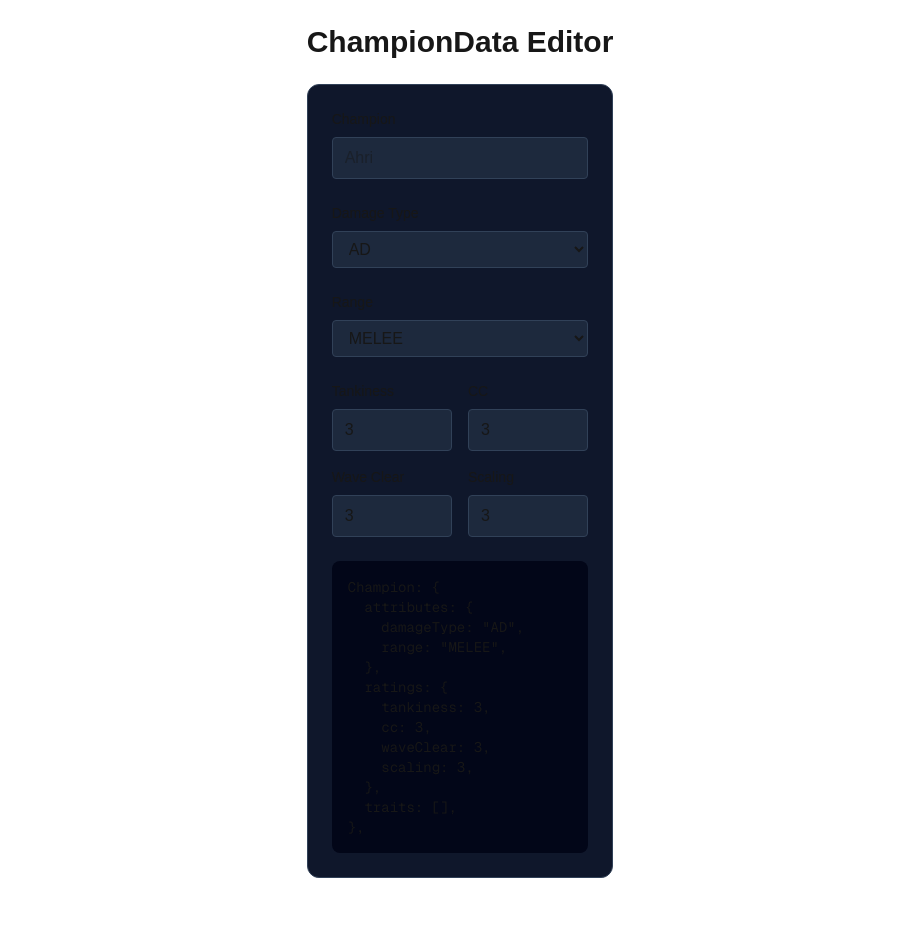
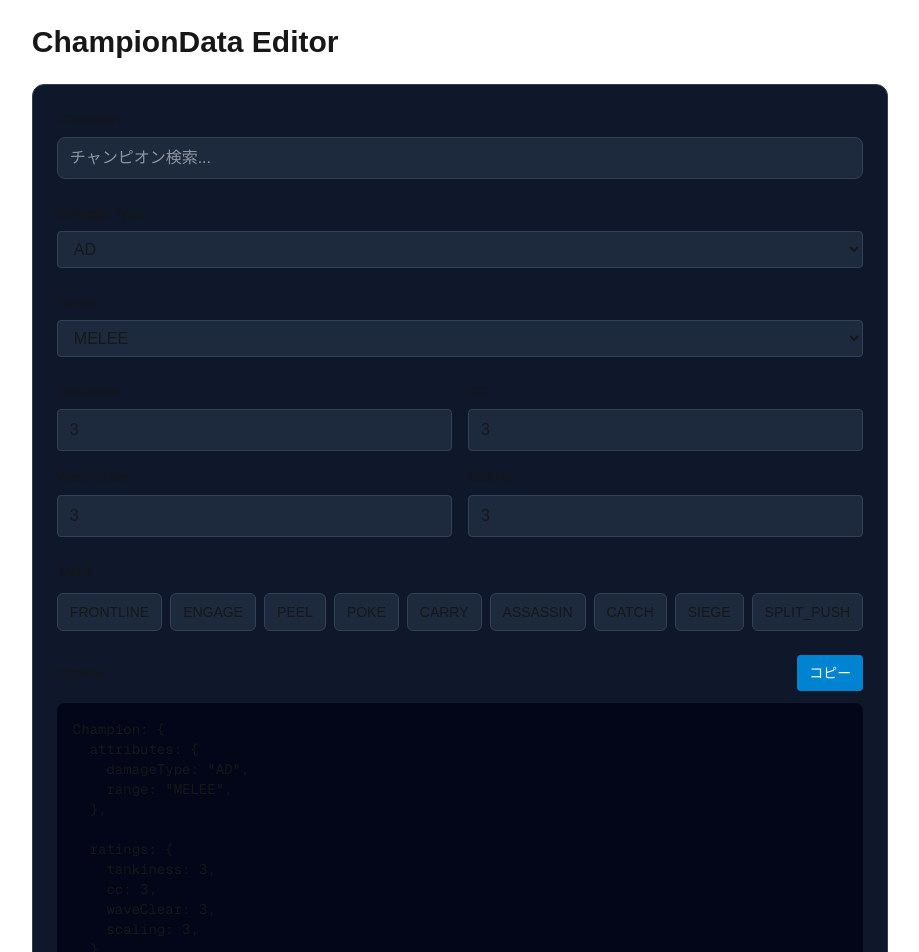
Before and after one commit to kyosukesai17-tech/PickWise, a Next.js app: page /editor in a window 1280 px wide. Shown: the top 952 px of the page, without its empty margins (180-1099 px from the left). Before the commit the page ends 902 px from the top, so only its background shows below. Built offline with nearby package versions, Linux system fonts and the light colour scheme.

Commit message:
ChampionDataEditor.tsxを対応

```diff
--- a/components/ChampionDataEditor.tsx
+++ b/components/ChampionDataEditor.tsx
@@ -1,14 +1,19 @@
 "use client";
 
-import { useState } from "react";
+import { useMemo, useState } from "react";
+
+import { TRAITS } from "../data/championData/traits";
+import type { ChampionTrait } from "../data/championData/traits";
+import type { Champion } from "../types/champion";
+
 import ChampionSelector from "./ChampionSelector";
-import type { Champion } from "../types/champion";
 
 const damageTypes = ["AD", "AP", "MIXED"] as const;
 const ranges = ["MELEE", "RANGED"] as const;
 
 export default function ChampionDataEditor() {
-  const [champion, setChampion] = useState("");
+  const [selectedChampion, setSelectedChampion] =
+    useState<Champion | null>(null);
 
   const [damageType, setDamageType] =
     useState<(typeof damageTypes)[number]>("AD");
@@ -21,6 +26,50 @@
   const [waveClear, setWaveClear] = useState(3);
   const [scaling, setScaling] = useState(3);
 
+  const [traits, setTraits] = useState<ChampionTrait[]>([]);
+
+  function toggleTrait(trait: ChampionTrait) {
+    setTraits((prev) =>
+      prev.includes(trait)
+        ? prev.filter((t) => t !== trait)
+        : [...prev, trait]
+    );
+  }
+
+  const preview = useMemo(() => {
+    const traitText =
+      traits.length === 0
+        ? ""
+        : "\n    " +
+          traits.map((trait) => `TRAITS.${trait}`).join(",\n    ") +
+          "\n  ";
+
+    return `${selectedChampion?.id ?? "Champion"}: {
+  attributes: {
+    damageType: "${damageType}",
+    range: "${range}",
+  },
+
+  ratings: {
+    tankiness: ${tankiness},
+    cc: ${cc},
+    waveClear: ${waveClear},
+    scaling: ${scaling},
+  },
+
+  traits: [${traitText}],
+},`;
+  }, [
+    selectedChampion,
+    damageType,
+    range,
+    tankiness,
+    cc,
+    waveClear,
+    scaling,
+    traits,
+  ]);
+
   return (
     <div className="space-y-6 rounded-xl border border-slate-700 bg-slate-900 p-6">
       <div>
@@ -28,11 +77,9 @@
           Champion
         </label>
 
-        <input
-          value={champion}
-          onChange={(e) => setChampion(e.target.value)}
-          placeholder="Ahri"
-          className="w-full rounded border border-slate-700 bg-slate-800 px-3 py-2"
+        <ChampionSelector
+          value={selectedChampion}
+          onSelect={setSelectedChampion}
         />
       </div>
 
@@ -102,20 +149,50 @@
         />
       </div>
 
-      <div className="rounded-lg bg-slate-950 p-4 font-mono text-sm whitespace-pre-wrap">
-{`${champion || "Champion"}: {
-  attributes: {
-    damageType: "${damageType}",
-    range: "${range}",
-  },
-  ratings: {
-    tankiness: ${tankiness},
-    cc: ${cc},
-    waveClear: ${waveClear},
-    scaling: ${scaling},
-  },
-  traits: [],
-},`}
+      <div>
+        <label className="mb-3 block text-sm font-medium">
+          Traits
+        </label>
+
+        <div className="flex flex-wrap gap-2">
+          {Object.values(TRAITS).map((trait) => {
+            const active = traits.includes(trait);
+
+            return (
+              <button
+                key={trait}
+                type="button"
+                onClick={() => toggleTrait(trait)}
+                className={`rounded-md border px-3 py-2 text-sm transition ${
+                  active
+                    ? "border-sky-500 bg-sky-600 text-white"
+                    : "border-slate-700 bg-slate-800 hover:bg-slate-700"
+                }`}
+              >
+                {trait}
+              </button>
+            );
+          })}
+        </div>
+      </div>
+      <div className="space-y-3">
+        <div className="flex items-center justify-between">
+          <label className="text-sm font-medium">
+            Preview
+          </label>
+
+          <button
+            type="button"
+            onClick={() => navigator.clipboard.writeText(preview)}
+            className="rounded bg-sky-600 px-3 py-2 text-sm text-white transition hover:bg-sky-500"
+          >
+            コピー
+          </button>
+        </div>
+
+        <pre className="overflow-x-auto rounded-lg bg-slate-950 p-4 font-mono text-sm whitespace-pre-wrap">
+          {preview}
+        </pre>
       </div>
     </div>
   );
@@ -143,9 +220,14 @@
         min={1}
         max={5}
         value={value}
-        onChange={(e) =>
-          onChange(Number(e.target.value))
-        }
+        onChange={(e) => {
+          const value = Math.max(
+            1,
+            Math.min(5, Number(e.target.value))
+          );
+
+          onChange(value);
+        }}
         className="w-full rounded border border-slate-700 bg-slate-800 px-3 py-2"
       />
     </div>
--- a/data/championData/A-D.ts
+++ b/data/championData/A-D.ts
@@ -138,4 +138,24 @@
       TRAITS.CARRY,
     ],
   },
+
+  Lux: {
+  attributes: {
+    damageType: "AP",
+    range: "RANGED",
+  },
+
+  ratings: {
+    tankiness: 1,
+    cc: 3,
+    waveClear: 4,
+    scaling: 5,
+  },
+
+  traits: [
+    TRAITS.FRONTLINE,
+    TRAITS.ENGAGE,
+    TRAITS.PEEL
+  ],
+},
 };
```
